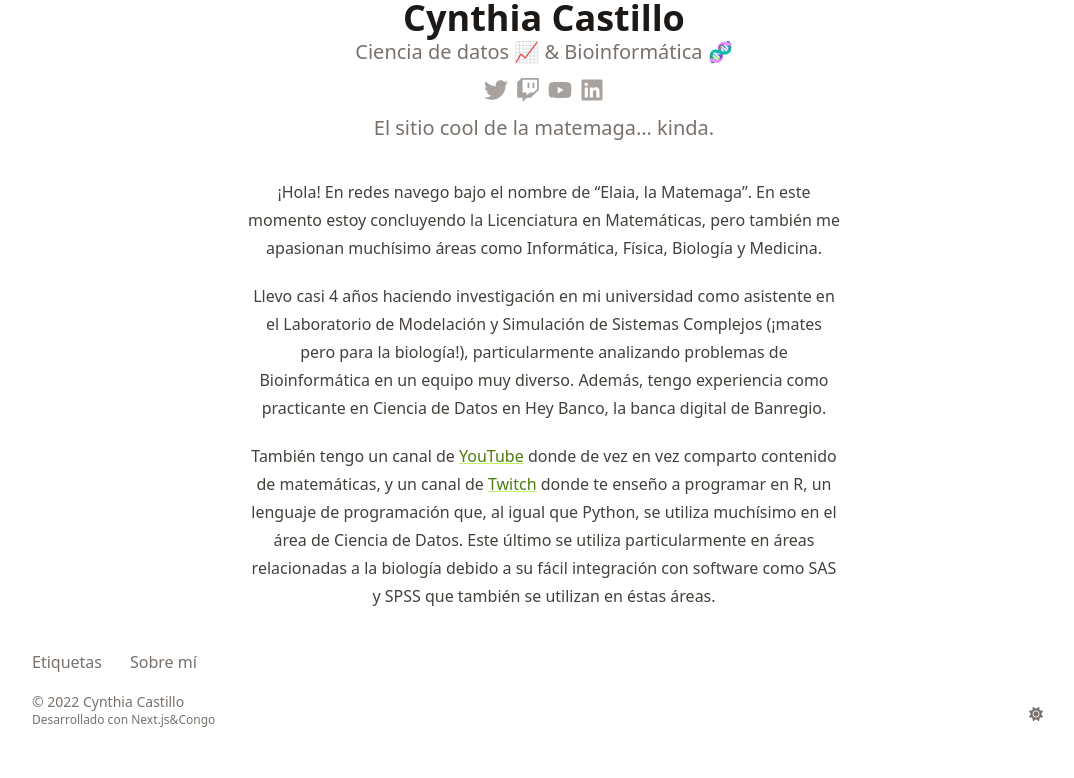
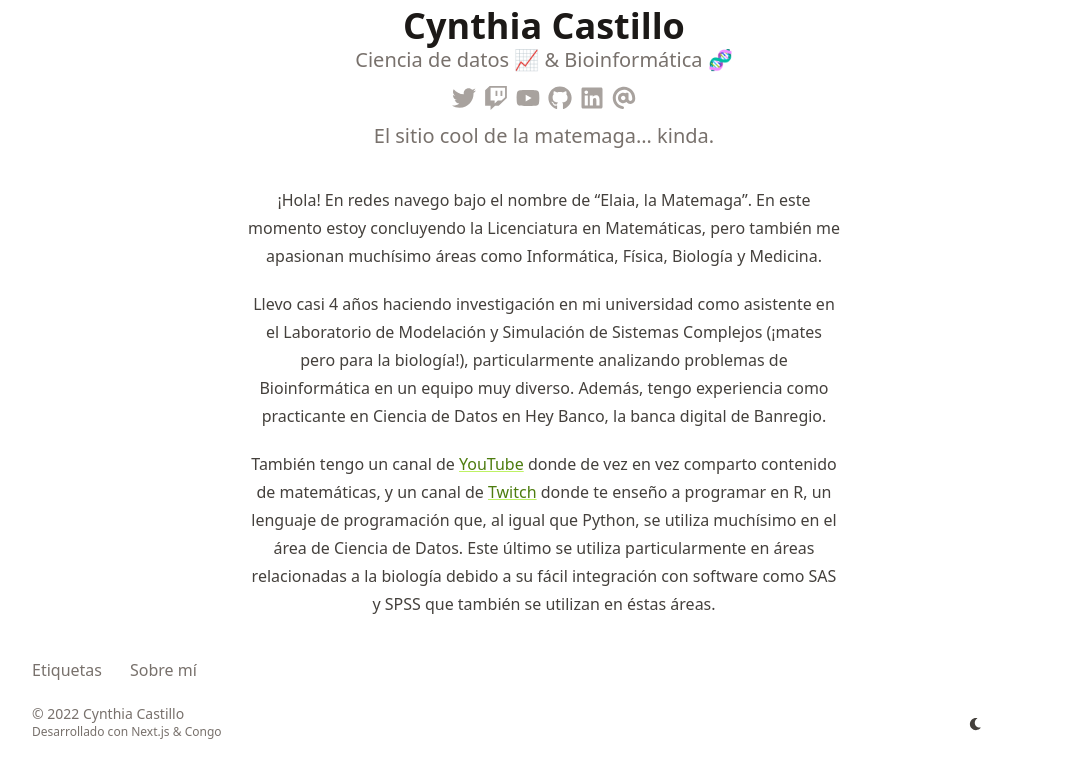
Before and after one commit to Axolodev/next-theme-congo, a Next.js app: page / in a window 1280 px wide. Shown: the part 254-1032 px from the top of the page, without its empty margins (96-1170 px from the left). Built offline with nearby package versions, Linux system fonts and the light colour scheme.

Commit message:
fix: fix small layout issues

```diff
--- a/components/molecules/attributions.tsx
+++ b/components/molecules/attributions.tsx
@@ -11,8 +11,8 @@ export default function Attributions() {
         rel="noopener noreferrer"
       >
         Next.js
-      </a>
-      &amp;
+      </a>{" "}
+      &amp;{" "}
       <a
         className="hover:underline hover:decoration-primary-400 hover:text-primary-500"
         href="https://git.io/hugo-congo"
--- a/components/molecules/authorImage.tsx
+++ b/components/molecules/authorImage.tsx
@@ -8,7 +8,7 @@ const AuthorImage = () => {
       alt="Author image"
       width={144}
       height={144}
-      className="rounded-full"
+      className="rounded-full mb-2 w-36 h-36"
       placeholder="blur"
     />
   );
--- a/components/molecules/themeToggler.tsx
+++ b/components/molecules/themeToggler.tsx
@@ -20,14 +20,14 @@ export default function ThemeToggler() {
   }
 
   return (
-    <div className="ltr:mr-14 rtl:ml-14cursor-pointer text-sm text-neutral-700 hover:text-primary-600 dark:text-neutral dark:hover:text-primary-400">
+    <div className="mr-14 cursor-pointer text-sm text-neutral-700 hover:text-primary-600 dark:text-neutral dark:hover:text-primary-400">
       <button
         aria-label="Toggle theme"
         type="button"
-        className="w-10 h-10 p-3 rounded dark:text-neutral-400 text-neutral-500"
+        className="w-12 h-12 "
         onClick={toggleTheme}
       >
-        <Icon name={isDark ? "moon" : "sun"} />
+        <Icon name={isDark ? "sun" : "moon"} />
       </button>
     </div>
   );
--- a/components/organisms/profile.tsx
+++ b/components/organisms/profile.tsx
@@ -14,7 +14,15 @@ const authorLinks: SocialIcon[] = [
     url: "https://youtube.com/lamatemaga",
   },
   {
+    name: "github",
+    url: "https://github.com/lamatemaga",
+  },
+  {
     name: "linkedin",
+    url: "https://linkedin.com/in/lamatemaga",
+  },
+  {
+    name: "email",
     url: "https://linkedin.com/in/lamatemaga",
   },
 ];
--- a/components/templates/default.tsx
+++ b/components/templates/default.tsx
@@ -6,9 +6,9 @@ export default function Default({ children }: React.PropsWithChildren) {
     <>
       {/** @TODO Allow choosing between headers */}
       <HybridHeader />
-      <article className="flex flex-col items-center justify-center text-center h-full">
+      <main className="flex flex-col items-center justify-center text-center h-full">
         {children}
-      </article>
+      </main>
       <Footer />
     </>
   );
```
